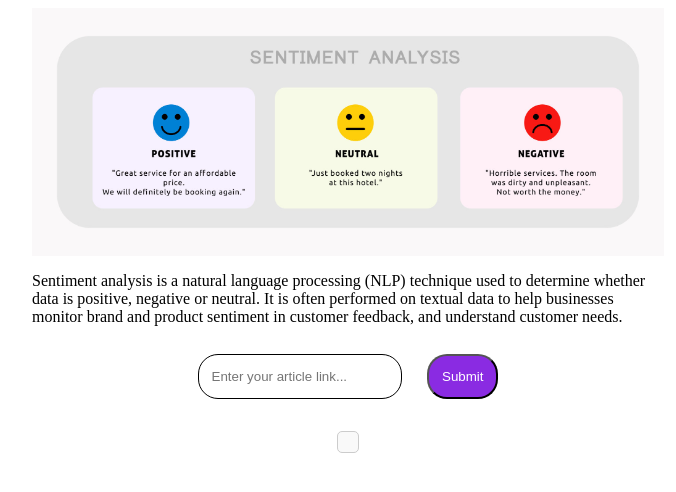
After one commit to Yabuku-xD/sentiment-analysis, a Flask app: page / in a window 1280 px wide. The commit adds this page. Shown: the top 492 px of the page, without its empty margins (292-968 px from the left). Run offline with Flask 3, Linux system fonts and the light colour scheme.

Commit message:
flask end

```diff
--- a/app.py
+++ b/app.py
@@ -1,25 +1,26 @@
 from flask import Flask, render_template, request, jsonify
 import nltk
 from nltk.corpus import stopwords
-from nltk.tokenize import word_tokenize, sent_tokenize
+from nltk.tokenize import word_tokenize
 import requests
 from bs4 import BeautifulSoup
-import re
 
 nltk.download('stopwords')
 nltk.download('punkt')
+nltk.download('punkt_tab')
 
 app = Flask(__name__)
+from flask_cors import CORS
+CORS(app)
+CORS(app, resources={r"/*": {"origins": "http://localhost:5500"}})
 
-# Load positive and negative words
 def load_word_list(file_path):
-    with open(file_path, 'r') as file:
+    with open(file_path, 'r', encoding='ISO-8859-1') as file:
         return [word.strip() for word in file.readlines()]
 
 positive_words = load_word_list('positive-words.txt')
 negative_words = load_word_list('negative-words.txt')
 
-# Retrieve text from URL
 def retrieve_text_from_url(url):
     try:
         response = requests.get(url)
@@ -27,15 +28,18 @@ def retrieve_text_from_url(url):
         soup = BeautifulSoup(response.content, 'html.parser')
         paragraphs = soup.find_all('p')
         return ' '.join(p.get_text() for p in paragraphs)
-    except requests.exceptions.RequestException:
+    except requests.exceptions.RequestException as e:
+        print(f"Error retrieving URL {url}: {e}")
         return None
 
-# Remove stopwords from text
 def remove_stopwords(text):
-    stop_words = set(stopwords.words('english'))
-    words = word_tokenize(text)
-    filtered_words = [word for word in words if word.lower() not in stop_words]
-    return ' '.join(filtered_words)
+    try:
+        words = word_tokenize(text)
+        filtered_words = [word for word in words if word.lower() not in stopwords.words('english')]
+        return ' '.join(filtered_words)
+    except Exception as e:
+        print(f"Error in removing stopwords: {e}")
+        return text  # Return original text on error
 
 # Calculate sentiment percentages
 def calculate_sentiment_percentage(text, positive_words, negative_words):
@@ -63,20 +67,26 @@ def home():
 def analyze():
     url = request.json.get("url")
     if url:
-        article_text = retrieve_text_from_url(url)
-        if article_text:
-            article_text = remove_stopwords(article_text)
-            positive_percentage, negative_percentage = calculate_sentiment_percentage(article_text, positive_words, negative_words)
-            polarity_score = calculate_polarity_score(positive_percentage, negative_percentage)
-            subjectivity_score = calculate_subjectivity_score(positive_percentage, negative_percentage)
+        try:
+            article_text = retrieve_text_from_url(url)
+            if article_text:
+                article_text = remove_stopwords(article_text)
+                positive_percentage, negative_percentage = calculate_sentiment_percentage(article_text, positive_words, negative_words)
+                polarity_score = calculate_polarity_score(positive_percentage, negative_percentage)
+                subjectivity_score = calculate_subjectivity_score(positive_percentage, negative_percentage)
 
-            return jsonify({
-                'POSITIVE SCORE': positive_percentage,
-                'NEGATIVE SCORE': negative_percentage,
-                'POLARITY SCORE': polarity_score,
-                'SUBJECTIVITY SCORE': subjectivity_score
-            })
-    return jsonify({"error": "URL not accessible or text extraction failed."})
+                return jsonify({
+                    'POSITIVE SCORE': positive_percentage,
+                    'NEGATIVE SCORE': negative_percentage,
+                    'POLARITY SCORE': polarity_score,
+                    'SUBJECTIVITY SCORE': subjectivity_score
+                })
+            else:
+                return jsonify({"error": "Unable to retrieve text from the URL."}), 400
+        except Exception as e:
+            print(f"Error during sentiment analysis: {e}")
+            return jsonify({"error": "An error occurred during analysis."}), 500
+    return jsonify({"error": "No URL provided."}), 400
 
 if __name__ == "__main__":
-    app.run(debug=True)
+    app.run(port=5500, debug=True)
--- a/style.css
+++ b/static/style.css
@@ -1,11 +1,8 @@
 .main{
     width: 100%;
     height: 100%;
-    display: block;
+    display: inline-block;
     justify-items: center;
-    transform: translate(0%, 25%);
-    top: 0%;
-    left: 0%;
 }
 .main img{
     width: 50%;
@@ -35,3 +32,14 @@
     color: white;
     background-color: blueviolet;
 }
+.results {
+    margin-top: 20px;
+    padding: 10px;
+    border: 1px solid #ccc;
+    border-radius: 5px;
+    background-color: #f9f9f9;
+}
+.results p {
+    margin: 5px 0;
+    font-size: 16px;
+}
--- /dev/null
+++ b/templates/index.html
@@ -0,0 +1,48 @@
+<!DOCTYPE html>
+<html lang="en">
+<head>
+    <meta charset="UTF-8">
+    <meta name="viewport" content="width=device-width, initial-scale=1.0">
+    <link rel="stylesheet" href="{{ url_for('static', filename='style.css') }}">
+    <title>Article Sentiment</title>
+</head>
+<body>
+    <div class="main">
+        <img src="{{ url_for('static', filename='image.png') }}" alt="Sentiment Analysis">
+        <p>Sentiment analysis is a natural language processing (NLP) technique used to determine whether data is positive, negative or neutral.
+        It is often performed on textual data to help businesses monitor brand and product sentiment in customer feedback, and understand customer needs.</p>
+        <div class="main-2">
+            <input type="text" id="url-input" placeholder="Enter your article link...">
+            <button type="submit" onclick="analyzeSentiment()">Submit</button>
+        </div>
+        <div id="results" class="results"></div>
+    </div>
+
+    <script>
+        async function analyzeSentiment() {
+            const url = document.getElementById("url-input").value;
+            const response = await fetch("/analyze", {
+                method: "POST",
+                headers: {
+                    "Content-Type": "application/json"
+                },
+                body: JSON.stringify({ url })
+            });
+
+            const data = await response.json();
+            const resultsDiv = document.getElementById("results");
+
+            if (response.ok) {
+                resultsDiv.innerHTML = `
+                    <p><strong>+ve Score:</strong> ${data['POSITIVE SCORE']}</p>
+                    <p><strong>-ve Score:</strong> ${data['NEGATIVE SCORE']}</p>
+                    <p><strong>Polarity:</strong> ${data['POLARITY SCORE']}</p>
+                    <p><strong>Subjectivity:</strong> ${data['SUBJECTIVITY SCORE']}</p>
+                `;
+            } else {
+                resultsDiv.innerHTML = `<p>Error during sentiment analysis: ${data.error}</p>`;
+            }
+        }
+    </script>
+</body>
+</html>
```
Also changed, not shown: index.html (deleted, +0 -63 lines), static/image.png (renamed from image.png), 2 other files.
